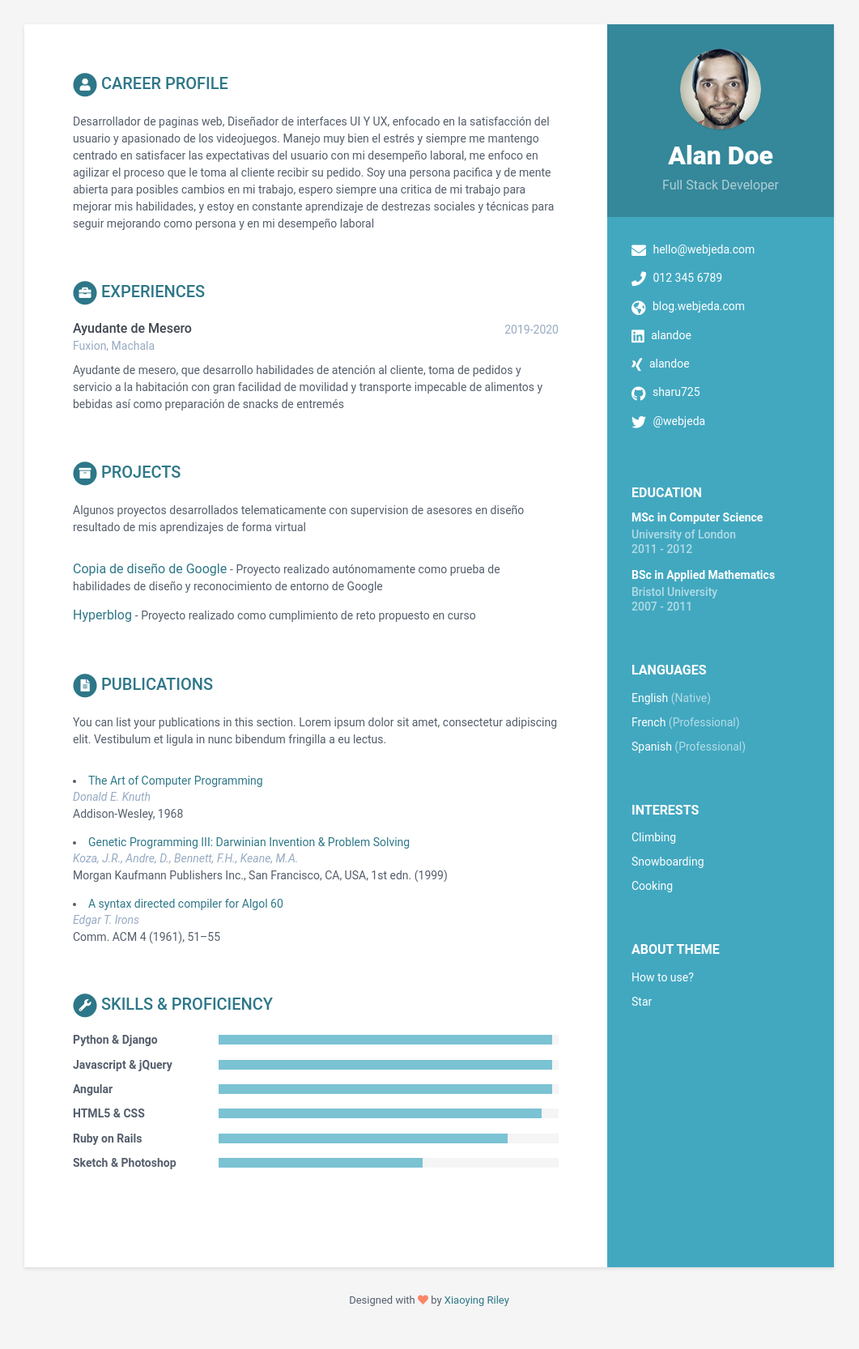
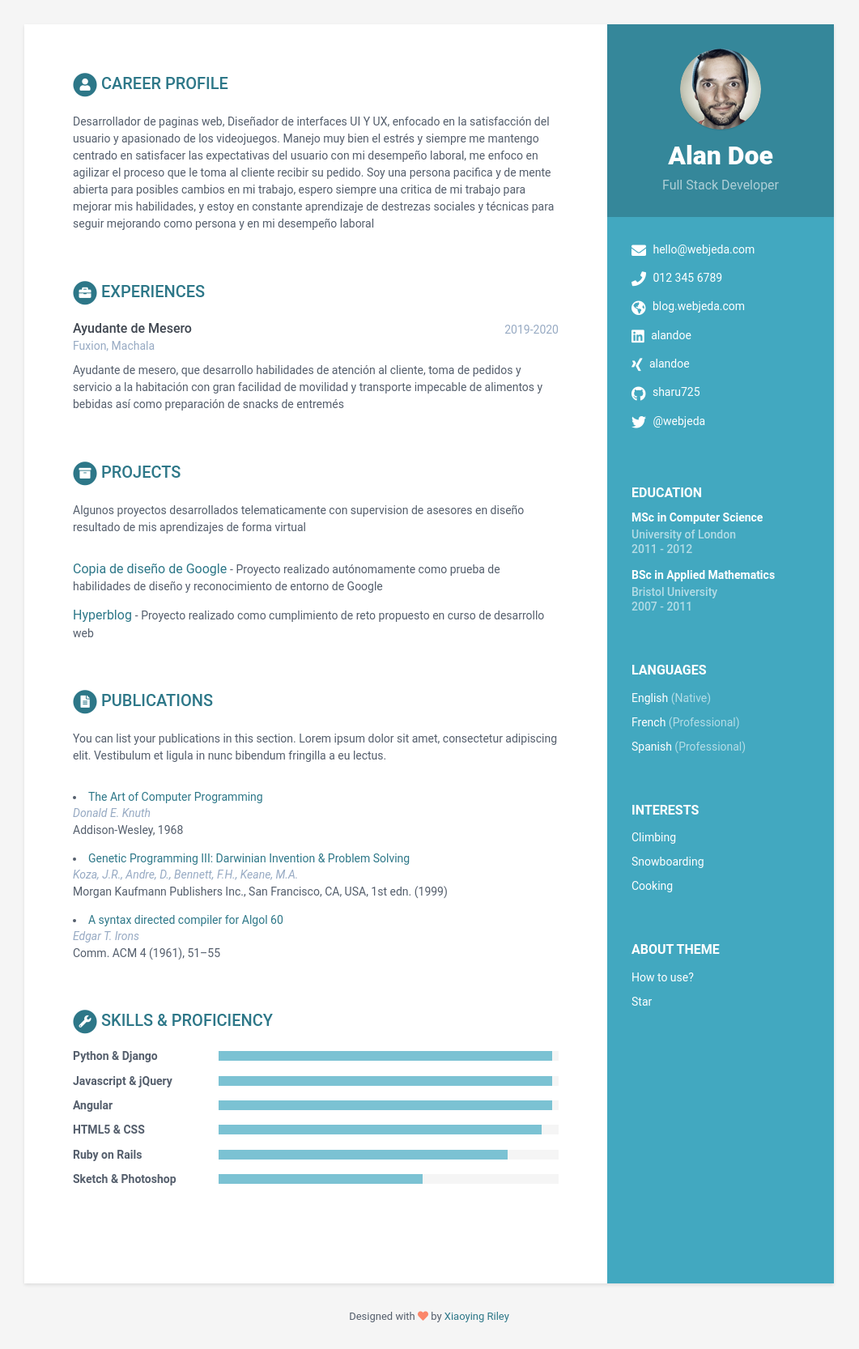
Before and after one commit to KevinC99/good-birch-4e19a, a Jekyll site: the page built from index.html, in a window 1280 px wide. Shown: the whole page at 81% size, without its empty margins (110-1171 px from the left). Built offline with Jekyll 4.4.1, drawn with Linux system fonts in a browser that asks for light colours.

Commit message:
data.yml: updated tagline in assignments

```diff
--- a/_data/data.yml
+++ b/_data/data.yml
@@ -83,7 +83,9 @@ projects:
         Proyecto realizado autónomamente como prueba de habilidades de diseño y
         reconocimiento de entorno de Google
     - title: Hyperblog
-      tagline: Proyecto realizado  como cumplimiento de reto propuesto en curso
+      tagline: >-
+        Proyecto realizado  como cumplimiento de reto propuesto en curso de
+        desarrollo web
       link: 'https://github.com/KevinC99/Hyper-Blog'
   intro: >-
     Algunos proyectos desarrollados telematicamente con supervision de asesores
```
